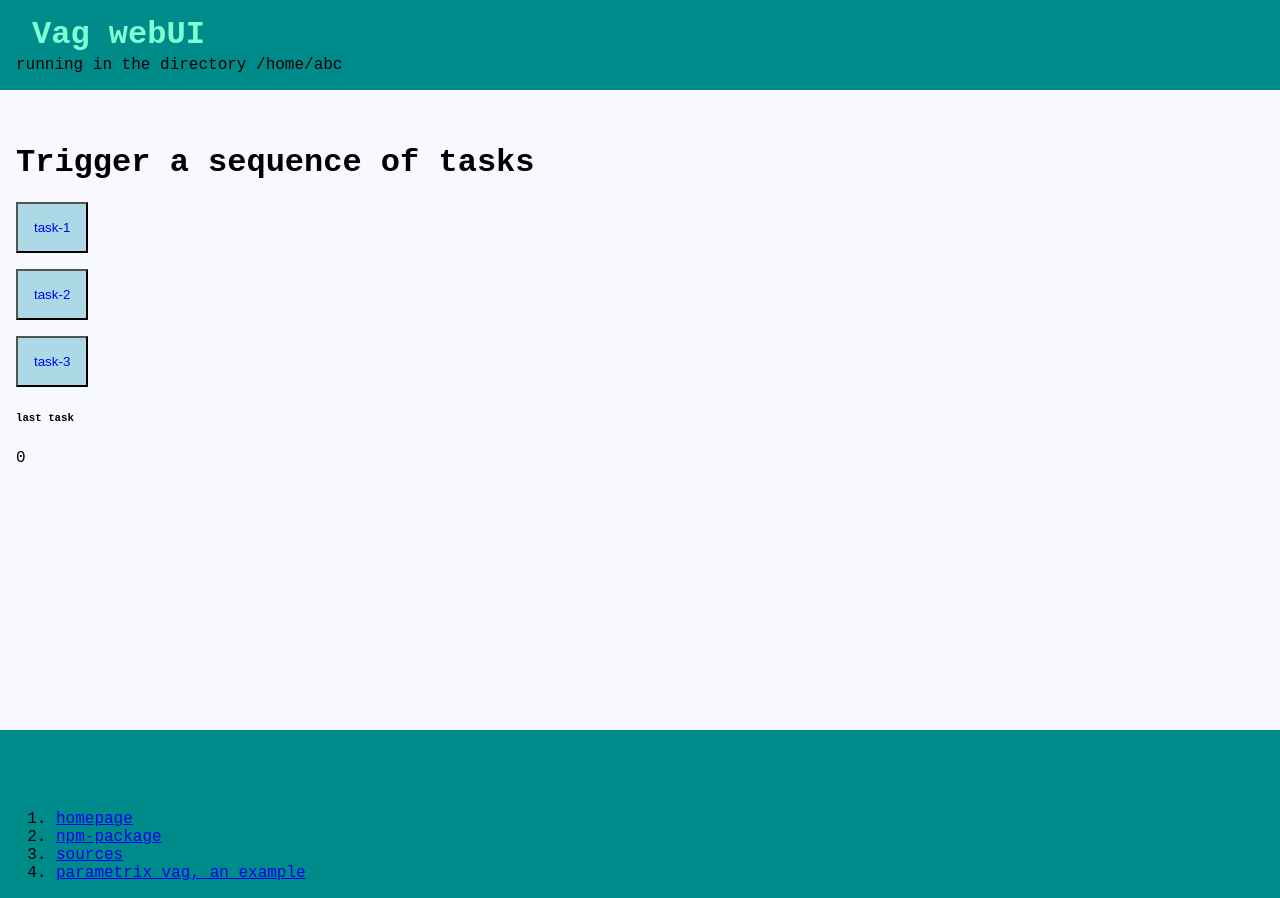
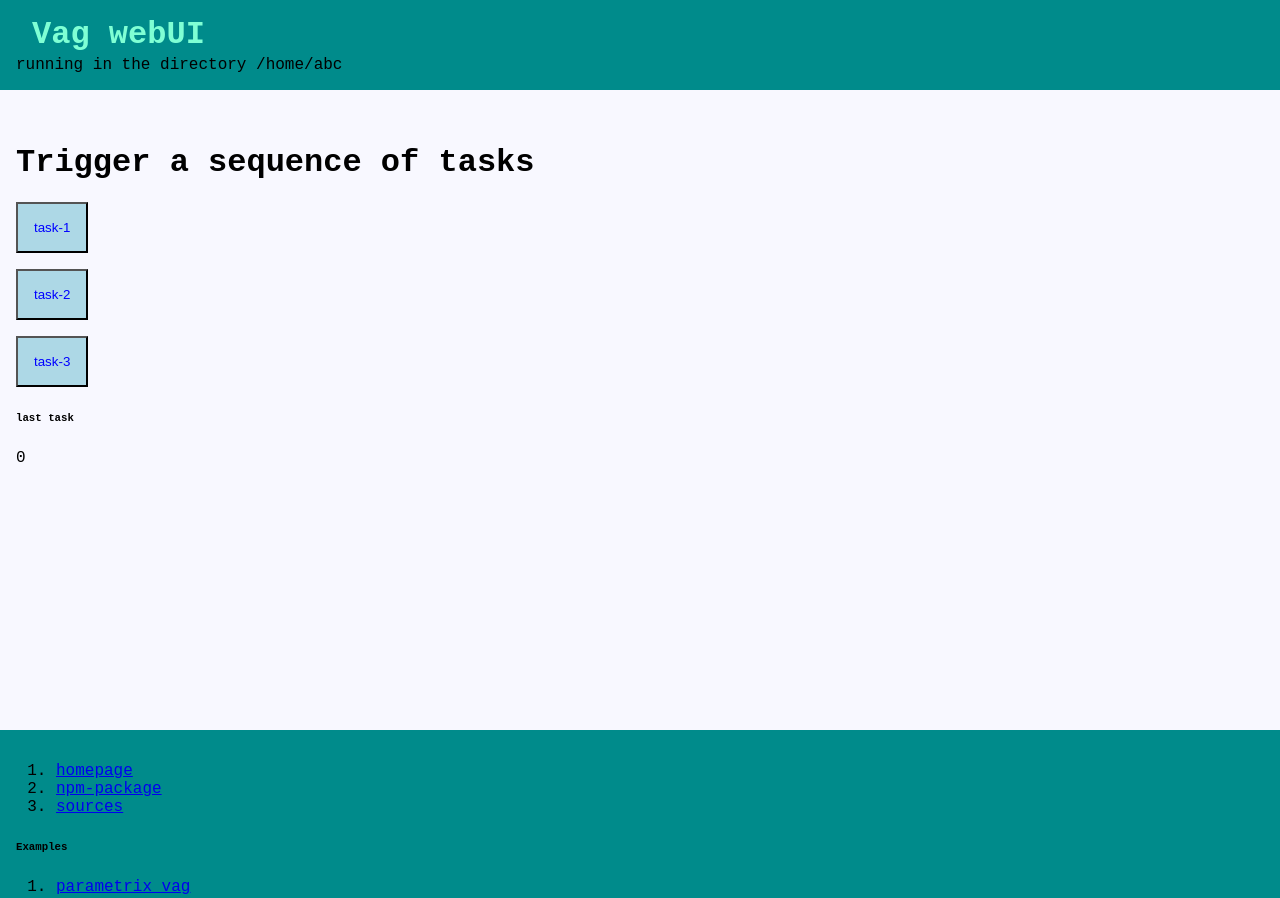
Before and after one commit to charlyoleg2/vag, a SvelteKit app in the folder pkg/vag_ui/: page / in a window 1280 px wide. Shown: the top 898 px of the page. Built offline with nearby package versions, Linux system fonts and the light colour scheme.

Commit message:
fix footer link

```diff
--- a/pkg/vag_ui/src/routes/+layout.svelte
+++ b/pkg/vag_ui/src/routes/+layout.svelte
@@ -15,12 +15,15 @@
 	<article>
 		<ol>
 			<li><a href="https://charlyoleg2.github.io/vag">homepage</a></li>
-			<li><a href="https://www.npmjs.com/package/vag">npm-package</a></li>
+			<li><a href="https://www.npmjs.com/package/vag_tools">npm-package</a></li>
 			<li><a href="https://github.com/charlyoleg2/vag">sources</a></li>
+		</ol>
+	</article>
+	<article>
+		<h6>Examples</h6>
+		<ol>
 			<li>
-				<a href="https://github.com/charlyoleg2/parametrix_vag"
-					>parametrix_vag, an example</a
-				>
+				<a href="https://github.com/charlyoleg2/parametrix_vag">parametrix_vag</a>
 			</li>
 		</ol>
 	</article>
@@ -56,7 +59,7 @@ npm package:
 	}
 	footer {
 		margin: 1rem;
-		margin-top: 5rem;
+		margin-top: 2rem;
 		margin-bottom: 5rem;
 	}
 </style>
```
